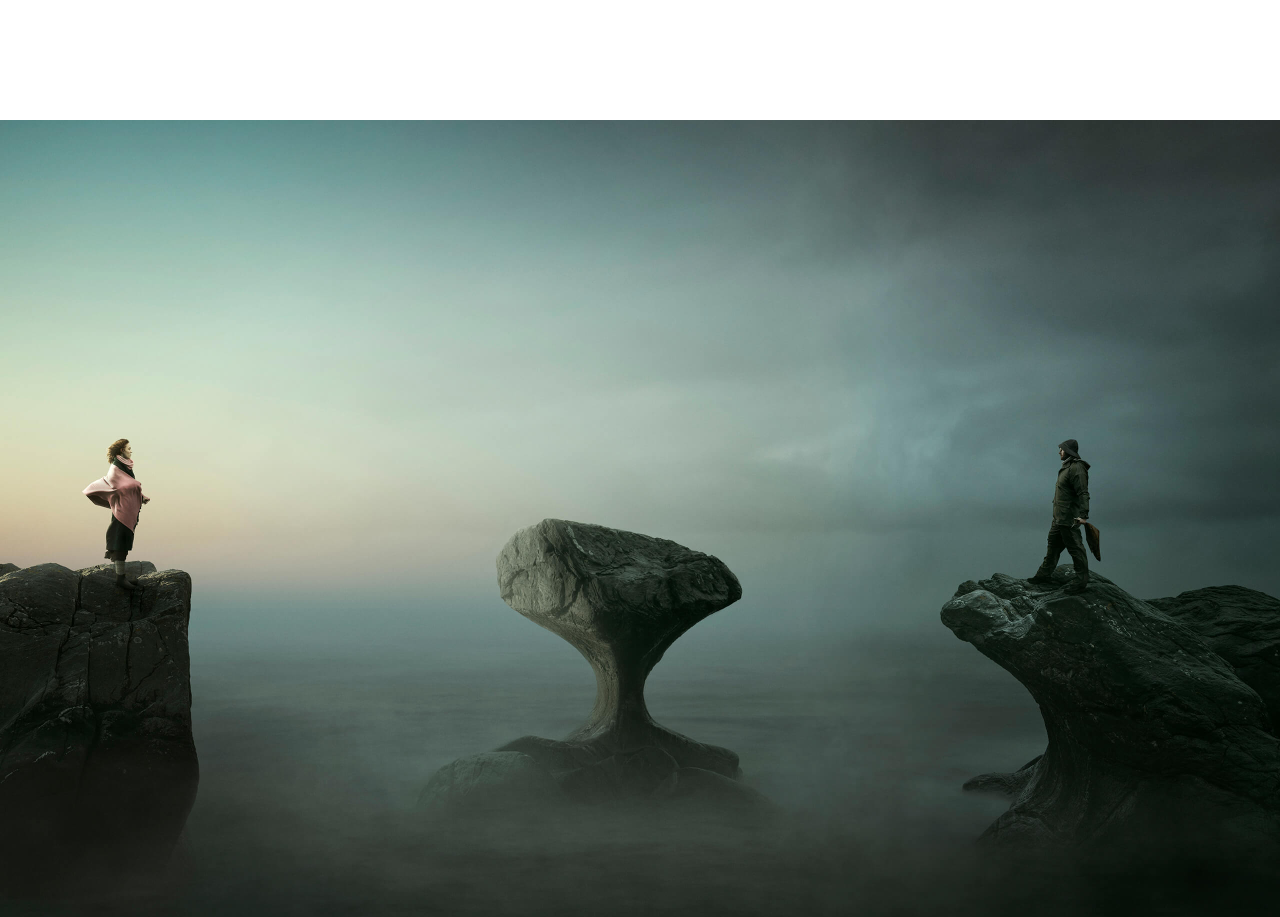
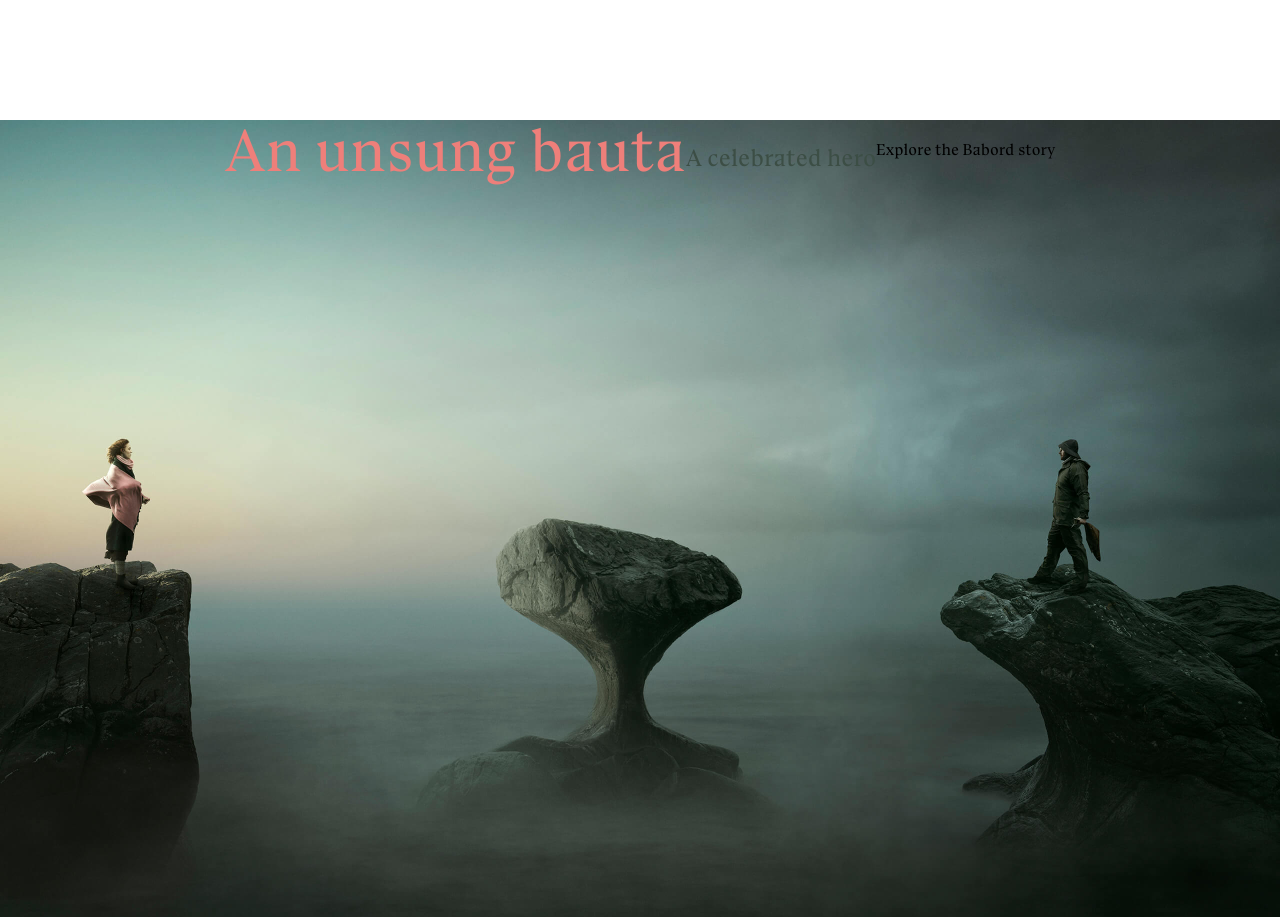
Before and after one commit to CaioHPerlin/babord-group-landing-page, a Next.js app: page / in a window 1280 px wide. Shown: the part 1480-2397 px from the top of the page. Built offline with nearby package versions, Linux system fonts and the light colour scheme.

Commit message:
chore: add text story section

```diff
--- a/src/app/components/sections/landing-page/hero-section/hero-section.module.css
+++ b/src/app/components/sections/landing-page/hero-section/hero-section.module.css
@@ -17,7 +17,7 @@
 .content h3 {
     font-family: var(--font-bluu);
     margin-top: 15px;
-    color: #EF7F7A;
+    color:var(--text-quaternary);
     text-decoration: none;
     font-size: 15px;
     font-weight: 700;
--- a/src/app/components/sections/landing-page/story-section/story-section.module.css
+++ b/src/app/components/sections/landing-page/story-section/story-section.module.css
@@ -2,6 +2,28 @@
     display: flex;
     align-items: center;
     justify-content: center;
+    box-sizing: inherit;
+}
+
+.title {
+    font-family: var(--font-bluu);
+    color: var(--text-secondary);
+    display: block;
+    font-size: 60px;
+    font-weight: 500;
+    margin: 0;
+    line-height: 1;
+}
+.subtitle {
+    font-family: var(--font-bluu);
+    font-size: 24px;
+    line-height: 1.2;
+    margin-top: 16px;;
+    color:var(--text-inverse-light)
+}
+.link {
+    font-family: var(--font-bluu);
+
 }
 
 .imageWrapper {
--- a/src/app/components/sections/landing-page/story-section/story-section.tsx
+++ b/src/app/components/sections/landing-page/story-section/story-section.tsx
@@ -5,12 +5,17 @@ export function StorySection() {
 	return (
 		<SectionWrapper>
 			<div className={style.imageWrapper}>
-				{/* Usa a imagem em `public/background-story.jpg` conforme solicitado */}
 				<img src="/background-story.jpg" alt="Story background" />
 			</div>
 
 			<section className={style.storySection}>
-				{/* Conteúdo da seção (texto, botões, etc.) pode ser adicionado aqui por você */}
+				<span className={style.title}>An unsung bauta</span>
+
+				<span className={style.subtitle}>A celebrated hero</span>
+
+				<a href="#" className={style.link}>
+					Explore the Babord story
+				</a>
 			</section>
 		</SectionWrapper>
 	);
--- a/src/app/globals.css
+++ b/src/app/globals.css
@@ -10,9 +10,11 @@
   --text-primary: #ffffff;
   --text-secondary: #ee7f7a;
   --text-terciary: #1d3026;
+  --text-quaternary: #EF7F7A;
   --text-inverse: #000000;
   --text-inverse-light:#3c4e45;
   --text-inverse-ultraLight: #8d9b91;
+
 }
 
 @media (prefers-color-scheme: dark) {
```
